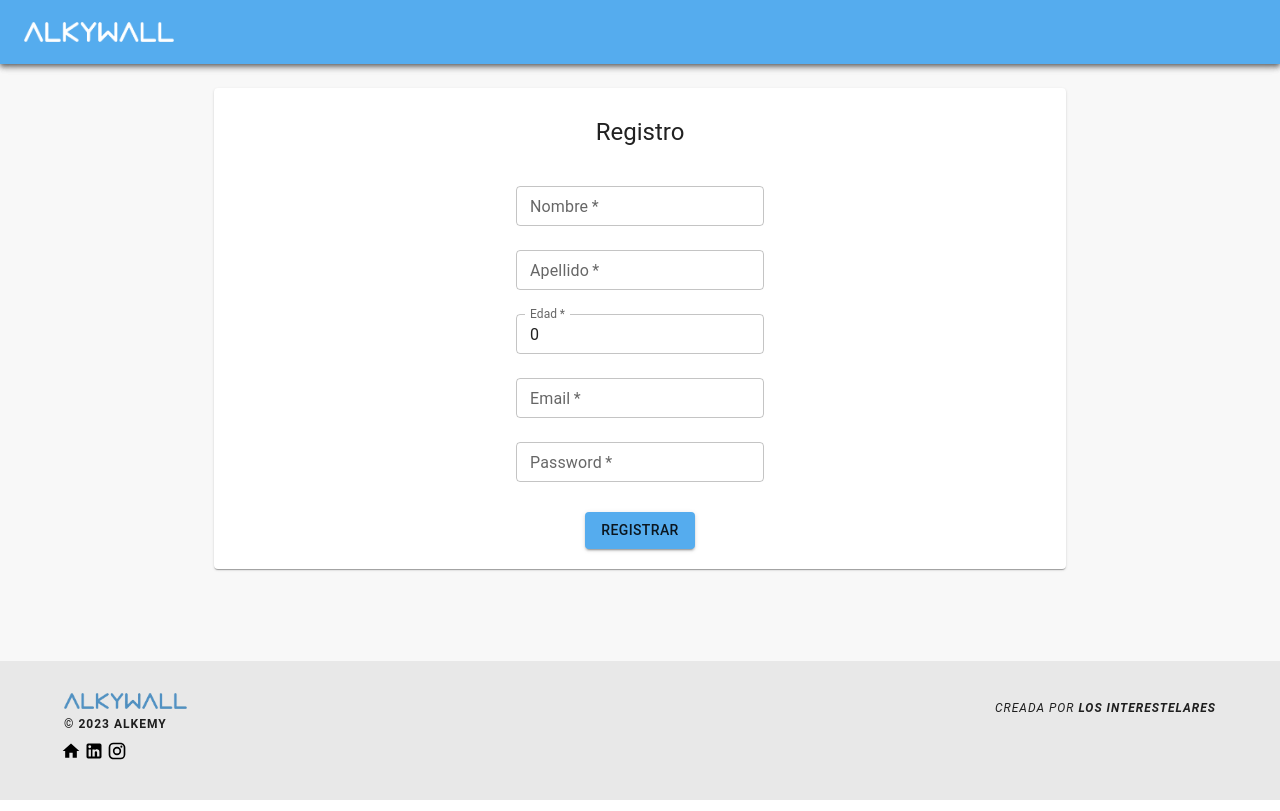
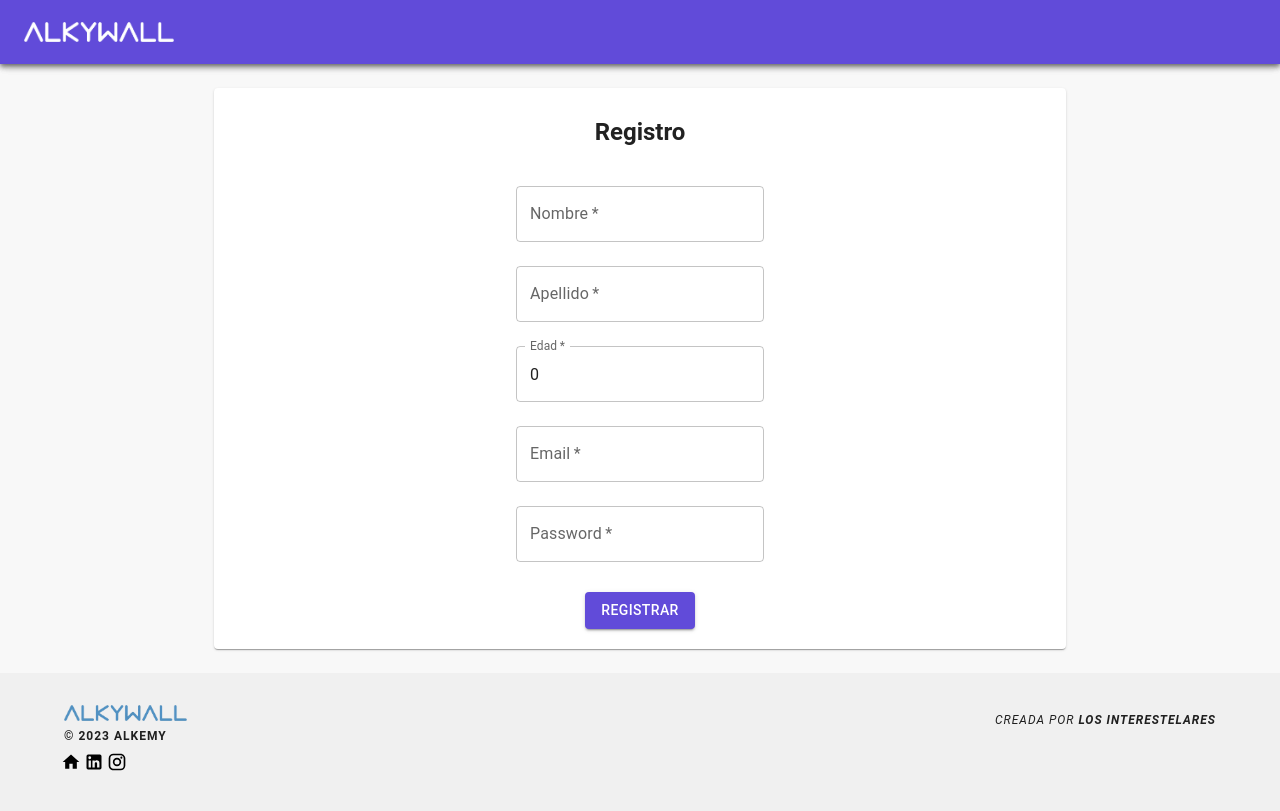
Before and after one commit to alkemyTech/BBVA-FS-W3-Front-T2, a React (Vite) app: page /register in a window 1280 px wide. Built offline with nearby package versions, Linux system fonts and the light colour scheme.

Commit message:
Cambios paleta de colores

```diff
--- a/src/components/forms/LoginForm.jsx
+++ b/src/components/forms/LoginForm.jsx
@@ -48,7 +48,7 @@ const LoginForm = () => {
         }) => (
           <form onSubmit={handleSubmit} className="form-container">
             <Typography sx={{ mb: 4 }} component="h1" variant="h5">
-              Iniciar sesión
+              <b>Iniciar sesión</b>
             </Typography>
             <TextField
               sx={{ mb: 3 }}
--- a/src/components/forms/RegisterForm.jsx
+++ b/src/components/forms/RegisterForm.jsx
@@ -49,12 +49,12 @@ const RegisterForm = () => {
         }) => (
           <form onSubmit={handleSubmit} className="form-container">
             <Typography sx={{ mb: 4 }} component="h1" variant="h5">
-              Registro
+              <b>Registro</b>
             </Typography>
             <div className="inputs-container">
               <TextField
                 sx={{ mb: 3 }}
-                size="small"
+                size="normal"
                 required
                 id="outlined-required"
                 label="Nombre"
@@ -69,7 +69,7 @@ const RegisterForm = () => {
               />
               <TextField
                 sx={{ mb: 3 }}
-                size="small"
+                size="normal"
                 required
                 id="outlined-required"
                 label="Apellido"
@@ -86,7 +86,7 @@ const RegisterForm = () => {
               />
               <TextField
                 sx={{ mb: 3 }}
-                size="small"
+                size="normal"
                 required
                 id="outlined-required"
                 label="Edad"
@@ -101,7 +101,7 @@ const RegisterForm = () => {
               />
               <TextField
                 sx={{ mb: 3 }}
-                size="small"
+                size="normal"
                 required
                 id="outlined-required"
                 label="Email"
@@ -116,7 +116,7 @@ const RegisterForm = () => {
               />
               <TextField
                 sx={{ mb: 3 }}
-                size="small"
+                size="normal"
                 required
                 id="password"
                 label="Password"
--- a/src/main.jsx
+++ b/src/main.jsx
@@ -12,10 +12,10 @@ import "./index.css";
 const theme = createTheme({
   palette: {
     primary: {
-      main: "#55ACEE",
+      main: "#614BD9",
     },
     secondary: {
-      main: "#E8E8E8",
+      main: "#F0F0F0",
     },
   },
 });
--- a/src/pages/Deposit/Deposit.jsx
+++ b/src/pages/Deposit/Deposit.jsx
@@ -59,13 +59,13 @@ const Deposit = () => {
     <main>
       <Grid container justifyContent="center">
         <Grid item xs={12} sx={{ display: "flex", justifyContent: "center" }}>
-          <Typography variant="h4">Depositar dinero</Typography>
+          <Typography variant="h5"><b>Depositar dinero</b></Typography>
         </Grid>
         <Grid item xs={12} sm={5} md={4}>
           <form onSubmit={handleSubmit}>
             <Paper
               id="deposit-paper"
-              sx={{ backgroundColor: theme.palette.secondary.main }}
+              sx={{ backgroundColor: "#FFF"}}
             >
               <Box>
                 <Typography variant="caption" display="block">
```
